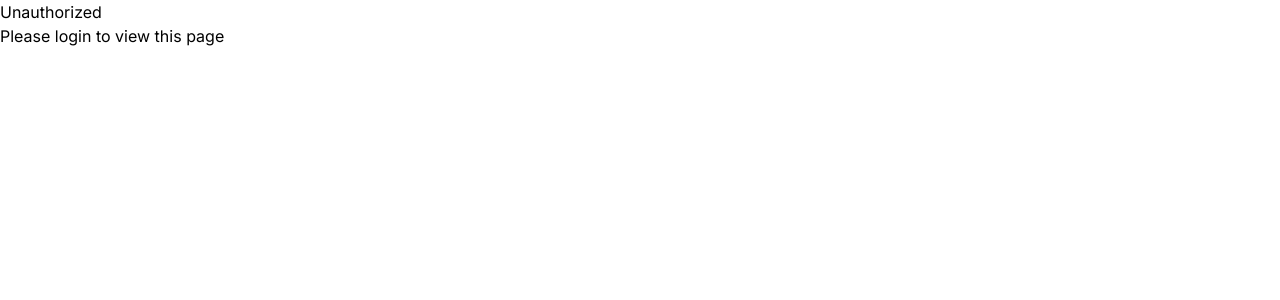
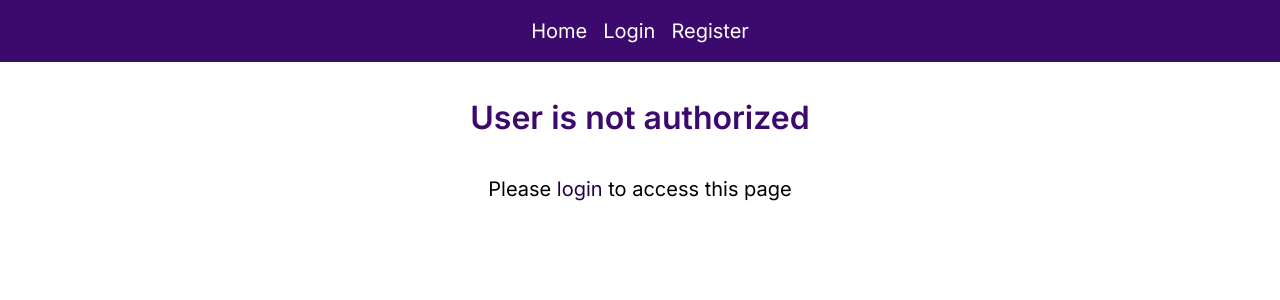
Before and after one commit to TheAttentionSeeker5050/nextjs-teachers-course-journal, a Next.js app: page /unauthorized in a window 1280 px wide. Shown: the top 300 px of the page. Built offline with nearby package versions, Linux system fonts and the light colour scheme.

Commit message:
added navbar component

```diff
--- /dev/null
+++ b/src/components/CourseDashCard.jsx
@@ -0,0 +1,24 @@
+import React from 'react';
+import Image from 'next/image';
+import Link from 'next/link';
+
+const CourseDashCard = ({ course, imageUrl }) => {
+    return (
+        <div key={course.id} className="mx-auto flex flex-col justify-start gap-2">
+          <Image
+            src={imageUrl}
+            alt={course.courseName + " Thumbnail"}
+            width={200}
+            height={200}
+            className="mx-auto w-fit h-fit object-cover rounded-lg"
+          />
+
+          {/* if the course name is longer than 30 characters, we will show the first 30 characters and add "..." */}
+          <p className="text-large-content-size text-secondary-500 text-center">{
+            course.courseName.length > 30 ? course.courseName.substring(0, 30) + "..." : course.courseName
+          }</p>
+        </div>
+      )
+};
+
+export default CourseDashCard;
--- /dev/null
+++ b/src/components/Navbar.jsx
@@ -0,0 +1,26 @@
+
+
+// create a component navbar with login, logout and register
+import React from 'react';
+import Link from 'next/link';
+
+const Navbar = ({isLoggedIn}) => {
+    return (
+        <nav className="navbar flex flex-row gap-4 justify-center text-tertiary-title-size bg-primary-600 w-screen py-4 text-white">
+
+            <Link href="/" className='hover:text-slate-300'>Home</Link>
+
+            {isLoggedIn ?
+                <Link href="/logout" className='hover:text-slate-300'>Logout</Link>
+            :
+                <>
+                    <Link href="/login" className='hover:text-slate-300'>Login</Link>
+                    <Link href="/register" className='hover:text-slate-300'>Register</Link>
+                </>
+            }
+
+        </nav>
+    );
+}
+
+export default Navbar;
--- a/src/pages/index.js
+++ b/src/pages/index.js
@@ -4,6 +4,11 @@ import { Inter } from "next/font/google";
 const inter = Inter({ subsets: ["latin"] });
 
 import { getCoursesByUserId } from "@/data/dbTransactions/course.dbTransaction";
+
+
+// import component CourseDashCard and Navbar
+import CourseDashCard from '@/components/CourseDashCard';
+import Navbar from '@/components/Navbar';
 
 // here we will also get cookies
 export const getServerSideProps = async (context) => {
@@ -57,13 +62,19 @@ export default function Home(props) {
 
   return (
     <main
-      className={`${inter.className} flex flex-col items-center min-h-screen gap-5 py-2 px-3`}
+      className={`${inter.className} flex flex-col items-center min-h-screen gap-5 px-3`}
     >
-      <h1 className="text-main-title-size text-primary-600 text-center my-3">
+      {/*
+        because we would not be in this page otherwise, have the isLoggedIn
+        property set as true in this page, if no value is passed, it will default to undefined
+        which will keep the login and register buttons as if it was set to false
+      */}
+      <Navbar isLoggedIn={true} />
+      <h1 className="text-main-title-size font-semibold text-primary-600 text-center my-3">
         Courses Dashboard
       </h1>
 
-      <h2 className="text-secondary-title-size text-primary-500 text-center">
+      <h2 className="text-secondary-title-size font-semibold text-primary-500 text-center">
         Faculty email: {props.user.email}
       </h2>
 
@@ -75,22 +86,8 @@ export default function Home(props) {
         <div className="grid grid-cols-1 mobile:grid-cols-2 tablet:grid-cols-3 laptop:grid-cols-4 max-w-6xl gap-6 my-5">
           {
             props.courses.map((course) => {
-              return (
-                <div key={course.id} className="mx-auto flex flex-col justify-start gap-2">
-                  <Image
-                    src={imageUrl}
-                    alt={course.courseName + " Thumbnail"}
-                    width={200}
-                    height={200}
-                    className="mx-auto w-fit h-fit object-cover rounded-lg"
-                  />
+              return CourseDashCard({ course: course, imageUrl: imageUrl });
 
-                  {/* if the course name is longer than 30 characters, we will show the first 30 characters and add "..." */}
-                  <p className="text-large-content-size text-secondary-500 text-center">{
-                    course.courseName.length > 30 ? course.courseName.substring(0, 30) + "..." : course.courseName
-                  }</p>
-                </div>
-              )
             })
           }
         </div>
--- a/src/pages/unauthorized.js
+++ b/src/pages/unauthorized.js
@@ -1,6 +1,10 @@
 import { Inter } from "next/font/google";
 
 const inter = Inter({ subsets: ["latin"] });
+
+// import components
+import Navbar from '@/components/Navbar';
+import Link from 'next/link';
 
 
 export default function Unauthorized() {
@@ -8,14 +12,18 @@ export default function Unauthorized() {
 
     return (
       <main
-        className={`${inter.className}`}
+        className={`${inter.className} flex flex-col items-center min-h-screen gap-5 px-3`}
       >
-        <h1 className="">
-            Unauthorized
+        <Navbar isLoggedIn={false} />
+
+        <h1 className="text-main-title-size font-semibold text-primary-600 text-center my-3">
+          User is not authorized
         </h1>
 
-        <p>
-        Please login to view this page
+        <p className="text-tertiary-title-size">
+          Please
+          <Link href="/login" className='hover:text-primary-500 text-primary-700'> login </Link>
+           to access this page
         </p>
 
 
```
Also changed, not shown: 1 other file (tests, documents, lock files or other folders).
